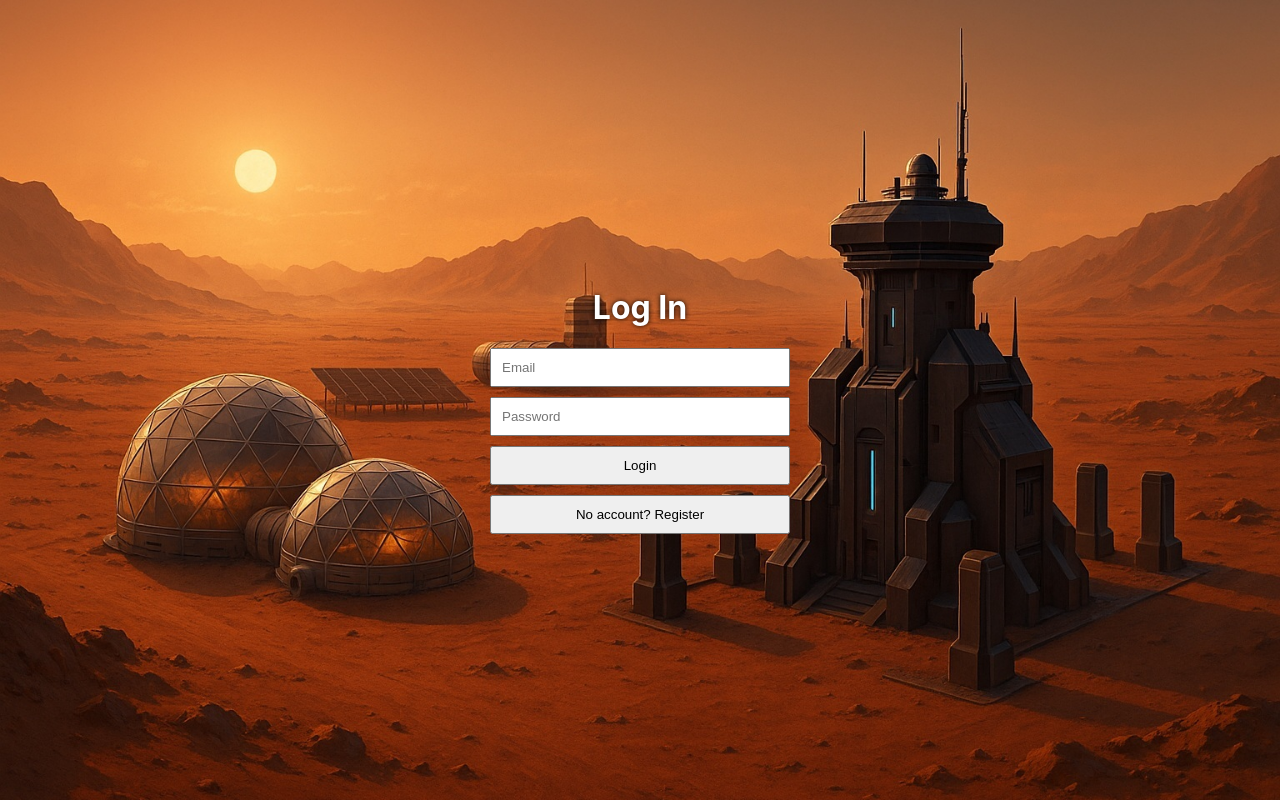
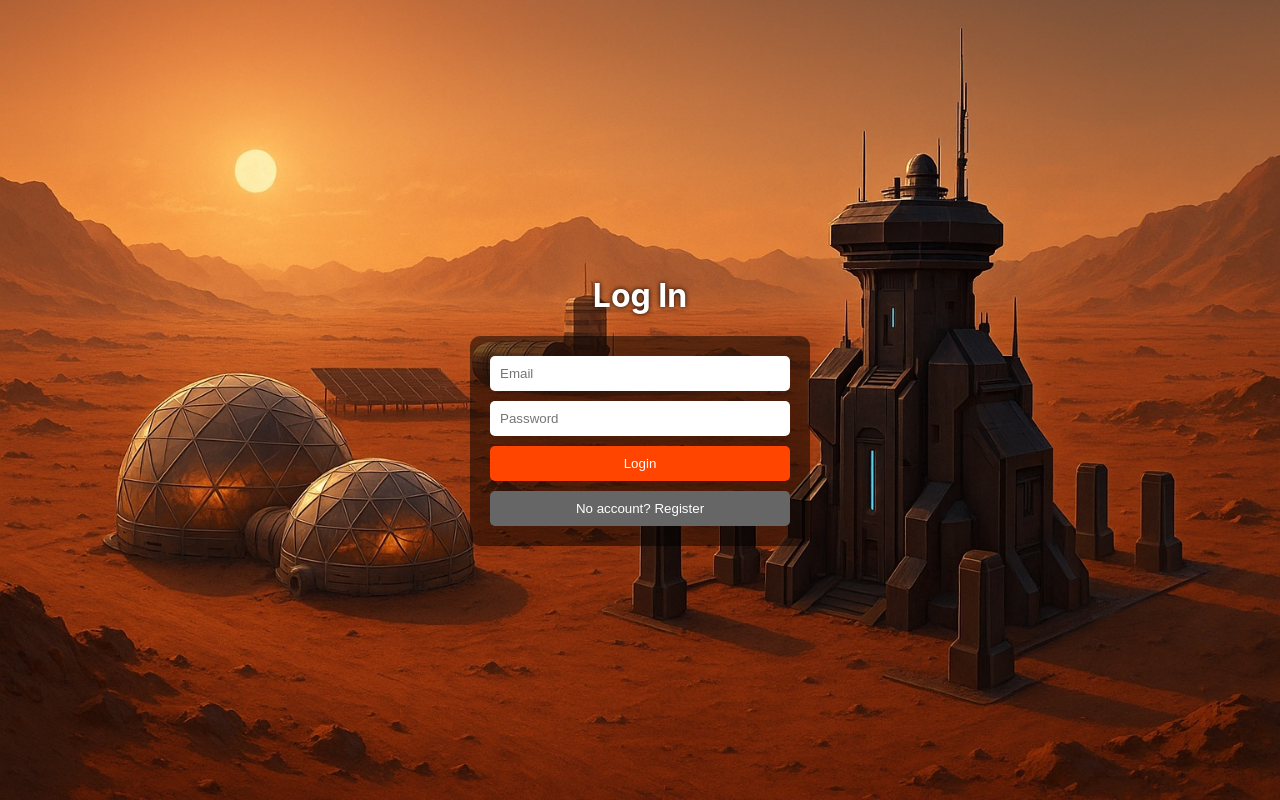
Before and after one commit to Fostar74/Colonize-Mars, a React (Create React App) app: page / in a window 1280 px wide. Built offline with nearby package versions, Linux system fonts and the light colour scheme.

Commit message:
Update LoginRegister.jsx

```diff
--- a/src/LoginRegister.jsx
+++ b/src/LoginRegister.jsx
@@ -22,9 +22,8 @@ function LoginRegister() {
       const data = await response.json();
       if (data.success) {
         setMessage("✅ Success! Redirecting to game...");
-        // Simulate redirect
         setTimeout(() => {
-          window.location.href = "/game"; // Change this later to your actual game
+          window.location.href = "/game"; // TODO: Replace with actual game route if different
         }, 1500);
       } else {
         setMessage(data.error || "❌ Something went wrong");
@@ -47,17 +46,34 @@ function LoginRegister() {
         flexDirection: "column",
         color: "white",
         textShadow: "0 0 5px #000",
+        padding: "20px",
+        boxSizing: "border-box",
       }}
     >
       <h1>{isRegister ? "Create Account" : "Log In"}</h1>
-      <form onSubmit={handleSubmit} style={{ display: "flex", flexDirection: "column", width: "300px" }}>
+      <form
+        onSubmit={handleSubmit}
+        style={{
+          display: "flex",
+          flexDirection: "column",
+          width: "300px",
+          backgroundColor: "rgba(0, 0, 0, 0.5)",
+          padding: "20px",
+          borderRadius: "10px",
+        }}
+      >
         <input
           type="email"
           placeholder="Email"
           value={email}
           required
           onChange={(e) => setEmail(e.target.value)}
-          style={{ padding: "10px", marginBottom: "10px" }}
+          style={{
+            padding: "10px",
+            marginBottom: "10px",
+            borderRadius: "5px",
+            border: "none",
+          }}
         />
         <input
           type="password"
@@ -65,16 +81,43 @@ function LoginRegister() {
           value={password}
           required
           onChange={(e) => setPassword(e.target.value)}
-          style={{ padding: "10px", marginBottom: "10px" }}
+          style={{
+            padding: "10px",
+            marginBottom: "10px",
+            borderRadius: "5px",
+            border: "none",
+          }}
         />
-        <button type="submit" style={{ padding: "10px", marginBottom: "10px" }}>
+        <button
+          type="submit"
+          style={{
+            padding: "10px",
+            marginBottom: "10px",
+            backgroundColor: "#ff4500",
+            color: "white",
+            border: "none",
+            borderRadius: "5px",
+            cursor: "pointer",
+          }}
+        >
           {isRegister ? "Register" : "Login"}
         </button>
-        <button type="button" onClick={() => setIsRegister(!isRegister)} style={{ padding: "10px" }}>
+        <button
+          type="button"
+          onClick={() => setIsRegister(!isRegister)}
+          style={{
+            padding: "10px",
+            backgroundColor: "#666",
+            color: "white",
+            border: "none",
+            borderRadius: "5px",
+            cursor: "pointer",
+          }}
+        >
           {isRegister ? "Have an account? Log In" : "No account? Register"}
         </button>
       </form>
-      {message && <p>{message}</p>}
+      {message && <p style={{ marginTop: "15px" }}>{message}</p>}
     </div>
   );
 }
```
